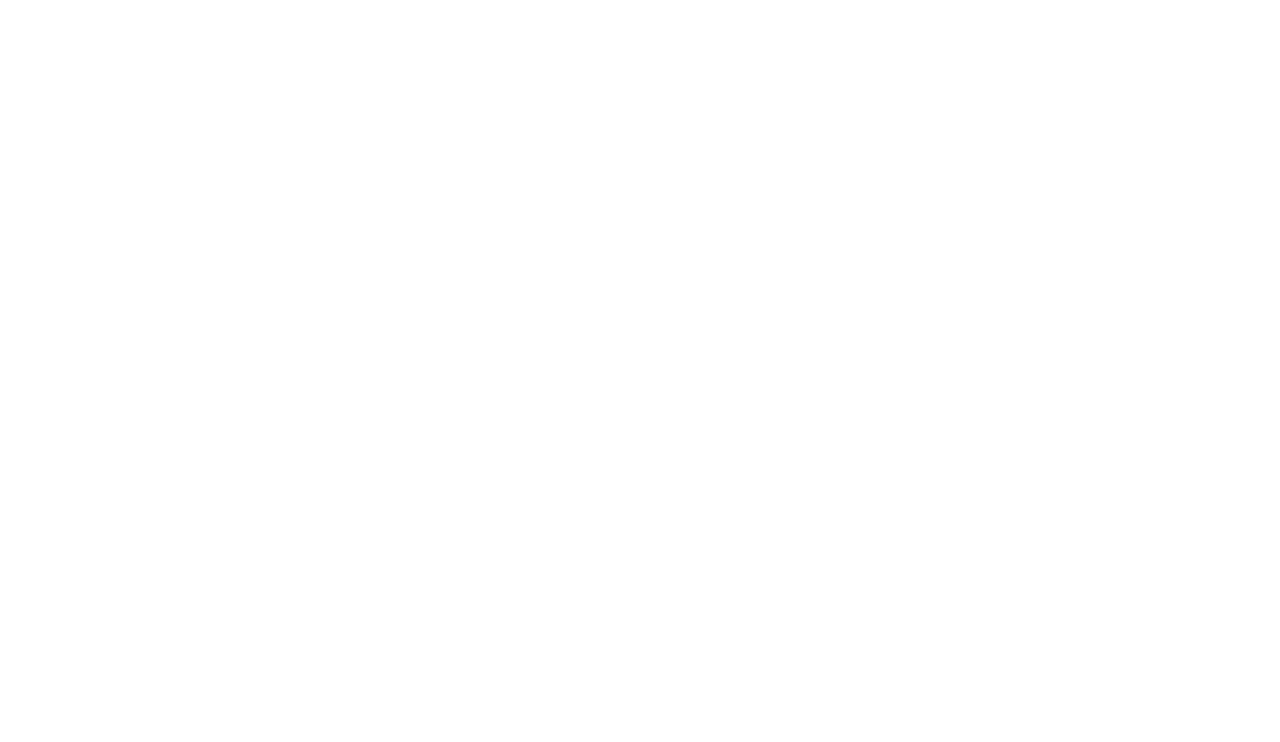
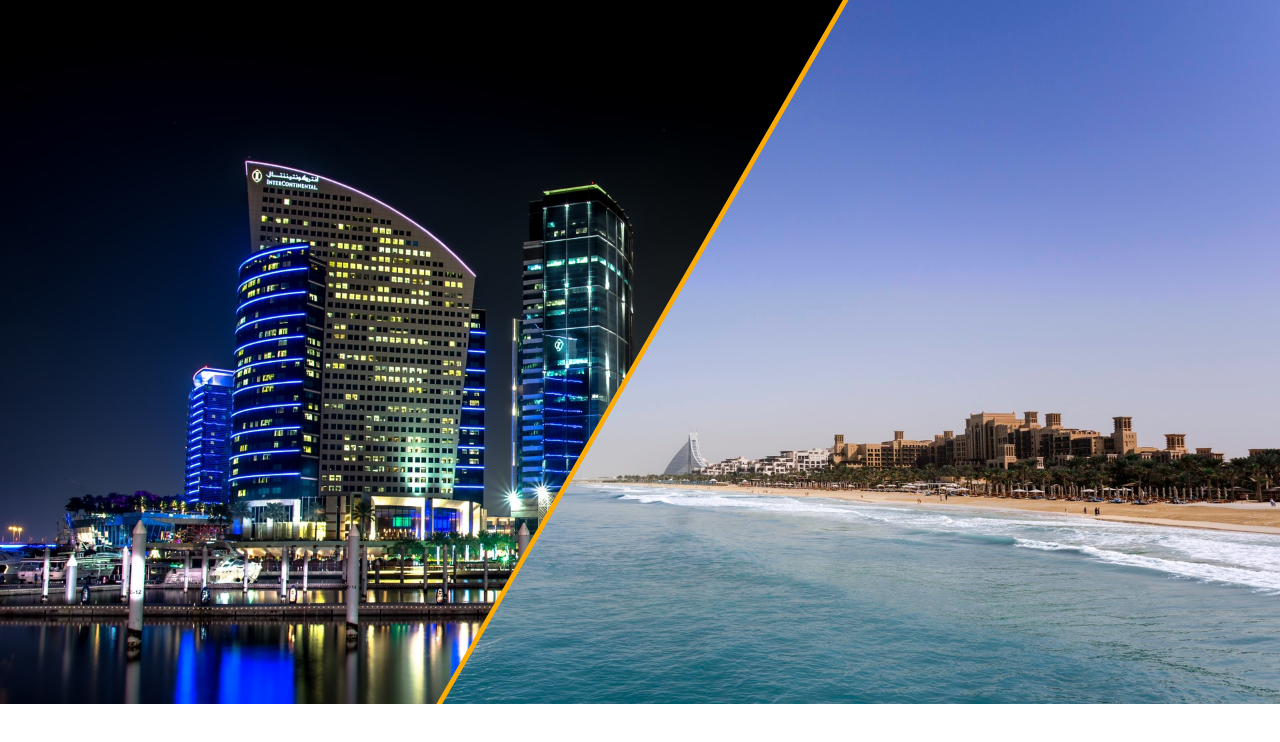
Before and after one commit to Pristavka/Split-Screen-Slidere-Vanilla-JavaScript, a plain HTML site: page index.html in a window 1280 px wide. Drawn offline with Linux system fonts and the light colour scheme.

Commit message:
created slider

```diff
--- a/index.html
+++ b/index.html
@@ -10,7 +10,21 @@
 </head>
 
 <body>
+  <section id="wrapper" class="skewed">
+    <div class="layer bottom">
+      <div class="content-wrap">
+        <div class="content-body1"></div>
+      </div>
+    </div>
 
+    <div class="layer top">
+      <div class="content-wrap">
+        <div class="content-body2"></div>
+      </div>
+    </div>
+
+    <div class="handle"></div>
+  </section>
   <script src="index.js"></script>
 </body>
 
--- a/index.js
+++ b/index.js
@@ -0,0 +1,18 @@
+(() => {
+  document.addEventListener('DOMContentLoaded', () => {
+    const wrapper = document.querySelector('#wrapper');
+    const topLayer = wrapper.querySelector('.top');
+    const handle = wrapper.querySelector('.handle');
+    let skew = 0;
+    let delta = 0;
+
+    if (wrapper.className.indexOf('skewed') != -1) skew = 1000;
+
+    wrapper.addEventListener('mousemove', e => {
+      delta = (e.clientX - window.innerWidth / 2) * 0.5;
+
+      handle.style.left = e.clientX + delta + 'px';
+      topLayer.style.width = e.clientX + skew + delta + 'px';
+    });
+  });
+})();
--- a/style.css
+++ b/style.css
@@ -0,0 +1,76 @@
+html, body {
+  margin: 0;
+  padding: 0;
+  height: 100%
+}
+
+#wrapper {
+  position: relative;
+  width: 100%;
+  min-height: 55vw;
+  overflow: hidden;
+}
+
+.layer {
+  position: absolute;
+  width: 100vw;
+  min-height: 55vw;
+  overflow: hidden;
+}
+
+.layer .content-wrap {
+  position: absolute;
+  width: 100vw;
+  height: 100%;
+}
+
+.layer .content-body1, .layer .content-body2 {
+  height: 100%;
+  width: 100%;
+  background-size: cover;
+}
+
+.layer .content-body1 {
+  background-image: url('img/img-1.jpg');
+}
+
+.layer .content-body2 {
+  background-image: url('img/img-2.jpg');
+}
+
+.bottom {
+  z-index: 1;
+}
+
+.top {
+  z-index: 2;
+}
+
+.handle {
+  position: absolute;
+  height: 100%;
+  display: flex;
+  background-color: #fdab00;
+  width: 5px;
+  top: 0;
+  left: 50%;
+  z-index: 3;
+}
+
+.skewed .handle {
+  top: 50%;
+  transform: rotate(30deg) translateY(-50%);
+  height: 200%;
+  transform-origin: top;
+}
+
+.skewed .top {
+  transform: skew(-30deg);
+  margin-left: -1000px;
+  width: calc(50vw + 1000px)
+}
+
+.skewed .top .content-wrap {
+  transform: skew(30deg);
+  margin-left: 1000px;
+}
```
